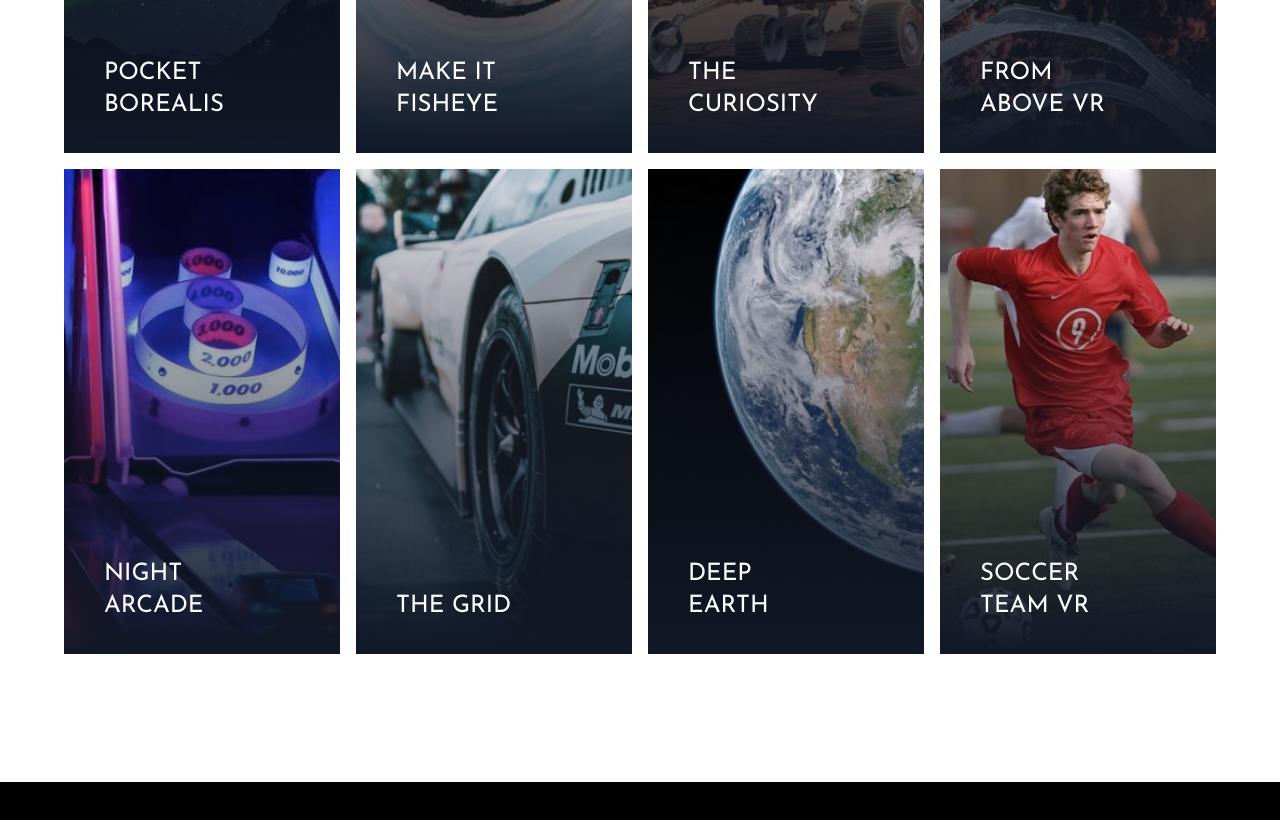
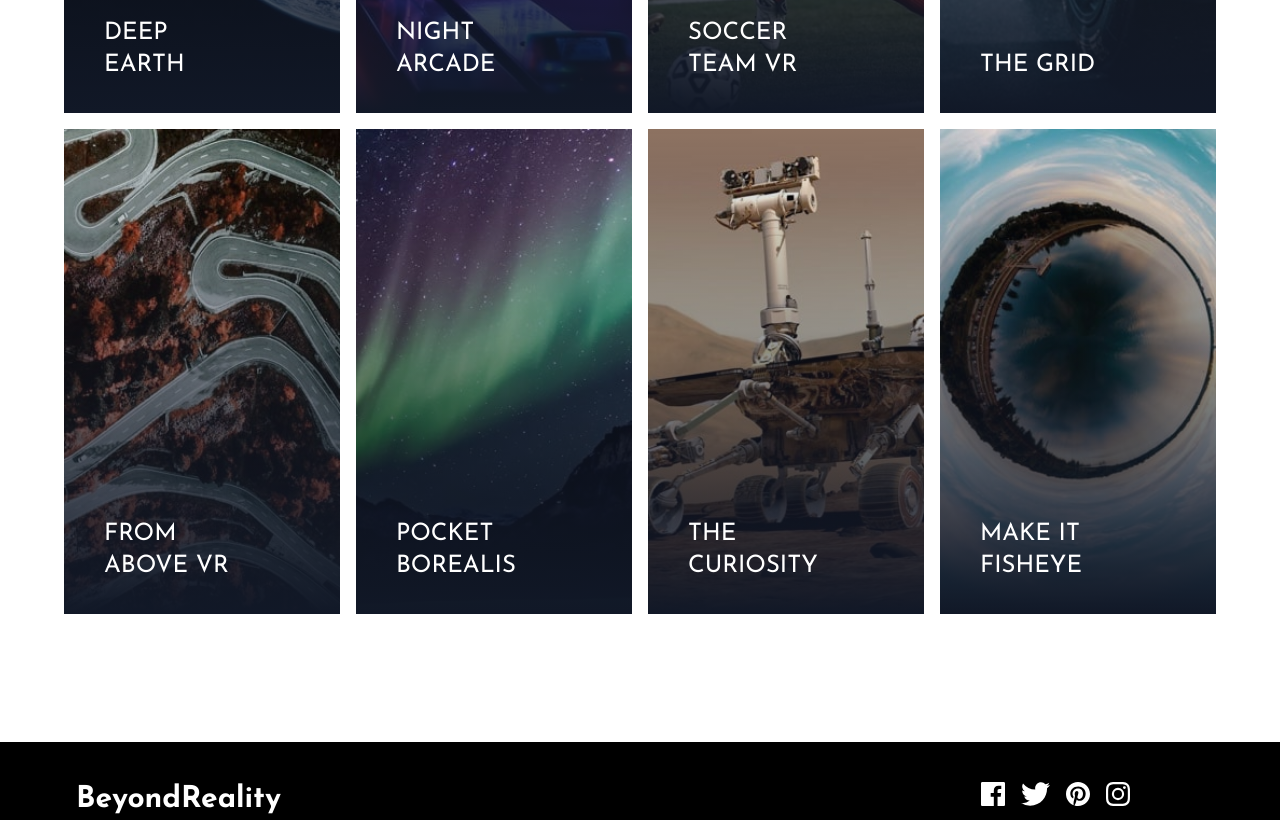
Before and after one commit to Ravsst2004/beyond-reality, a React (Vite) app: page / in a window 1280 px wide. Shown: the part 2160-2980 px from the top of the page. Built offline with nearby package versions, Linux system fonts and the light colour scheme.

Commit message:
feat: fix ItemCard hidden onClick

```diff
--- a/src/components/Creations.tsx
+++ b/src/components/Creations.tsx
@@ -7,7 +7,7 @@ const Creations = () => {
         id="products"
         className="container max-w-6xl mx-auto my-32 px-6 text-gray-600 md:px-0"
       >
-        <div className="flex justify-center items-center mb-20 md:justify-between">
+        <div className="flex justify-center items-center mb-10 md:justify-between">
           <h2 className="text-4xl text-center uppercase md:text-left md:text-5xl md:mx-0">
             Our Creations
           </h2>
--- a/src/components/ItemCard.tsx
+++ b/src/components/ItemCard.tsx
@@ -16,7 +16,7 @@ const ItemCard = ({
 
   return (
     <motion.div
-      className="bg-gray-900 cursor-pointer "
+      className="bg-gray-900 cursor-pointer w-full h-full"
       onTap={() => setVisible(!isVisible)}
     >
       <div>
--- a/src/components/ItemsContainer.tsx
+++ b/src/components/ItemsContainer.tsx
@@ -47,8 +47,7 @@ const items = [
 
 const ItemsContainer = () => {
   const ref = useRef(null);
-  const isInView = useInView(ref, { amount: 0.4, once: true });
-  console.log(isInView);
+  const isInView = useInView(ref, { amount: 0.3, once: true });
 
   return (
     <>
@@ -56,15 +55,12 @@ const ItemsContainer = () => {
         ref={ref}
         className="grid grid-cols-1 md:grid-cols-4 gap-4 justify-between w-full space-y-6 text-2xl text-white uppercase md:space-y-0"
       >
-        {items
-          .map((item, index) => ({ ...item, randomIndex: Math.random() }))
-          .sort((a, b) => a.randomIndex - b.randomIndex)
-          .map((item, index) => (
+        {items.map((item, index) => (
           <motion.div
             key={index}
             initial={{ opacity: 0, scale: 0.2 }}
             animate={{ opacity: isInView ? 1 : 0, scale: isInView ? 1 : 0 }}
-              transition={{ duration: 0.3, delay: index * 0.1 }}
+            transition={{ duration: 0.3, delay: Math.random() * 0.9 }}
           >
             <ItemCard
               imageUrlDesktop={item.imageUrlDesktop}
```
Lines whose indentation alone changed are shown as unchanged.
